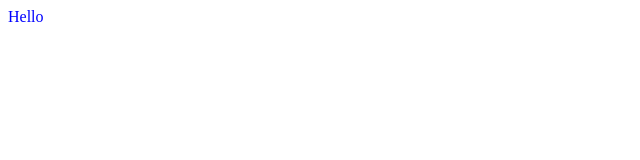
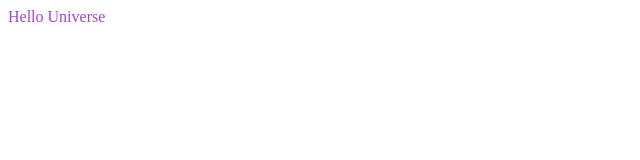
Before and after one commit to rooreckless/typescript-learn-fastest-udemy, an Angular app in the folder project_angular_01/: page / in a window 1280 px wide. Shown: the top 160 px of the page, without its empty margins (0-640 px from the left). Built offline with nearby package versions, Linux system fonts and the light colour scheme.

Commit message:
コンポーネントテンプレートと、コンポーネントスタイルの更新をしたときの様子

```diff
--- a/project_angular_01/src/app/app.ts
+++ b/project_angular_01/src/app/app.ts
@@ -16,12 +16,14 @@ import {Component} from '@angular/core';
 
 @Component({
   selector: 'app-root',
+  // templateを変えると、localhost:4200にアクセスしたときの表示が変わる
   template: `
-    Hello
+    Hello Universe
   `,
+  // styleを変えると、localhost:4200にアクセスしたときの文字色が変わる
   styles: `
     :host {
-      color: blue;
+      color: #a144db;
     }
   `,
 })
```
